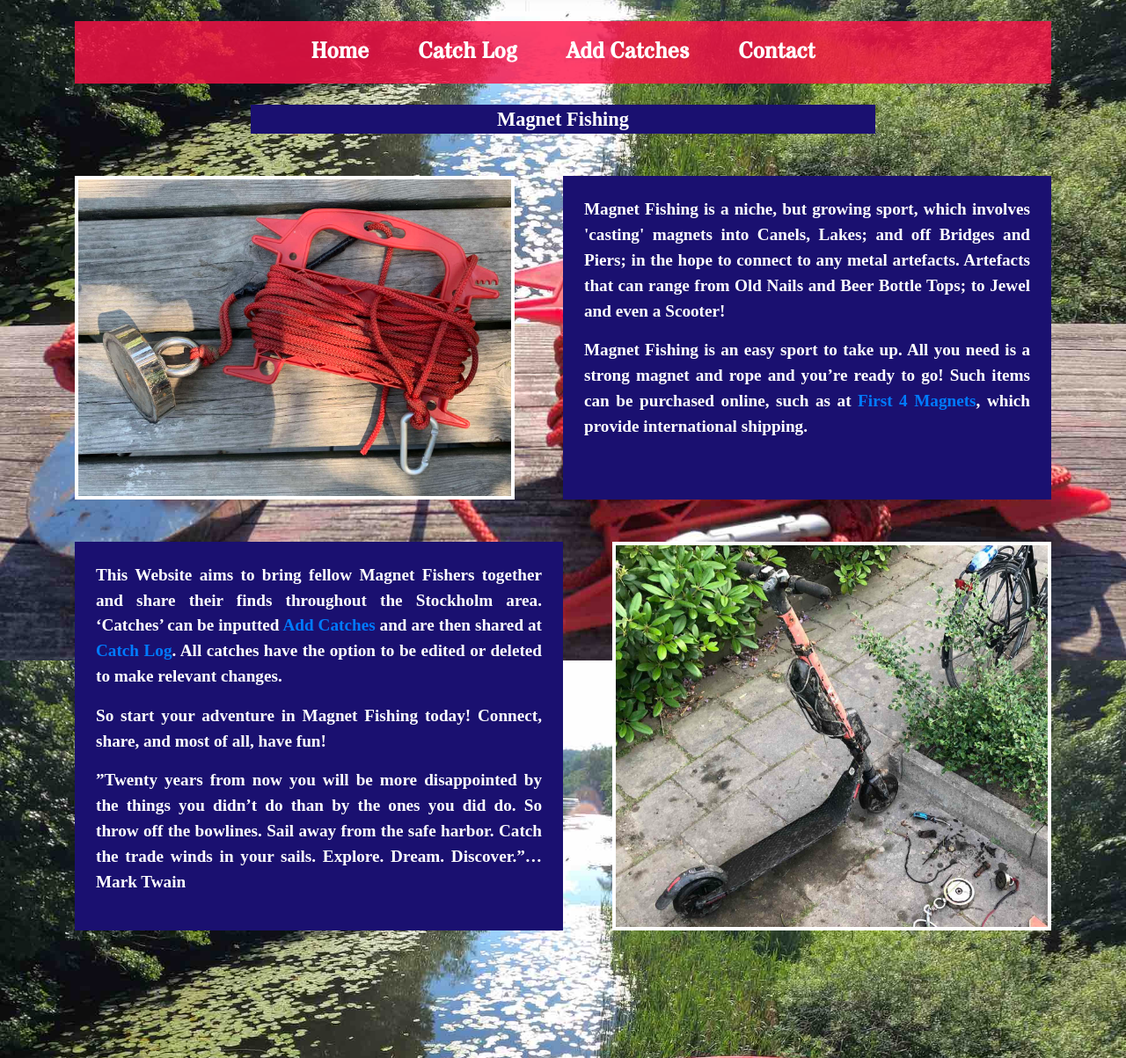
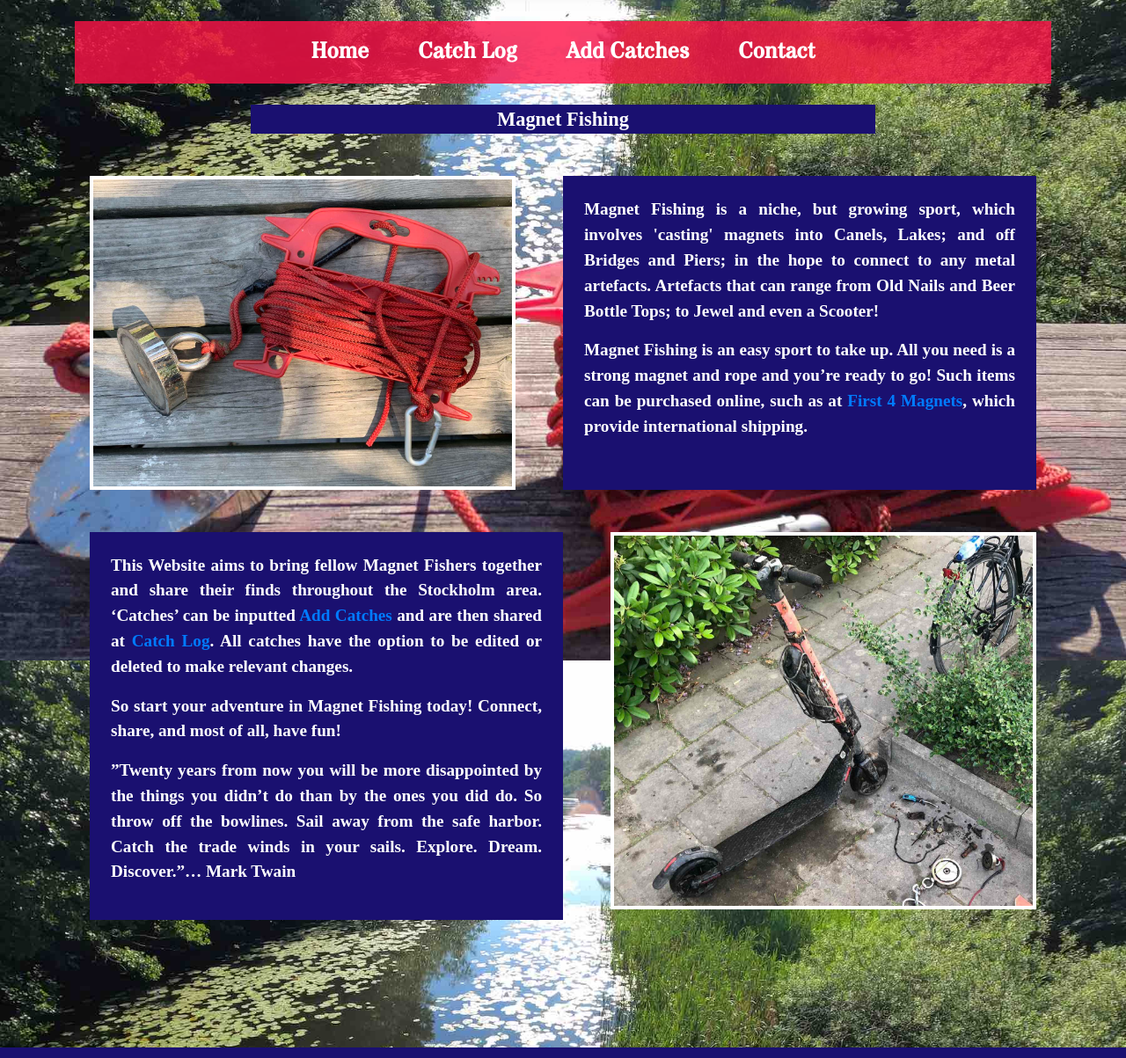
Before and after one commit to Bealby/magnet-fishing, a Flask app: page /home in a window 1280 px wide. Shown: the part 209-1412 px from the top of the page at 88% size. Run offline with Flask 2, Linux system fonts and the light colour scheme; some libraries are stand-ins or nearby versions.

Commit message:
Adjusted container margins for text in home.html

```diff
--- a/static/css/style.css
+++ b/static/css/style.css
@@ -59,10 +59,12 @@ body {
 
 .home-image-left{
     text-align:center;
+    padding: 1.5rem 0rem 1.5rem 0rem;
 }
 
 .home-image-right{
     text-align:center;
+    padding: 1.5rem 0rem 0rem 0rem;
 }
 
 .home-text{
@@ -73,6 +75,12 @@ body {
     background-color:rgb(26, 16, 112, 1);
     color:rgb(255,255,255,1);
     text-align: left;
+}
+
+/*overide main container margins*/
+.home-container{
+    padding-right:2rem !important;
+    padding-left:2rem !important;
 }
 
 /* CATCH_LOG.HTML*/
@@ -263,7 +271,7 @@ body {
     padding: 0rem 0rem 0rem 0rem;
 }
 
-/*Shift image center on medium and smaller devices for better layout*/
+/*Shift image center on medium and smaller devices for better layout also bottom padding*/
 @media(min-width:61.9375rem) {
 .home-image-left{
     text-align:left;
@@ -271,7 +279,7 @@ body {
 }
 }
 
-/*Shift image center on medium and smaller devices for better layout*/
+/*Shift image center on medium and smaller devices for better layout. Also top padding */
 @media(min-width:61.9375rem) {
 .home-image-right{
     text-align:right;
--- a/templates/home.html
+++ b/templates/home.html
@@ -26,7 +26,7 @@
     </div>
 </div>
 
-<div class="container pt-5">
+<div class="container home-container pt-5">
     <div class="row">
         <div class="col-lg-6 col-12-md col-sm-12 home-text">
             <p>This Website aims to bring fellow Magnet Fishers together and share their finds throughout
```
